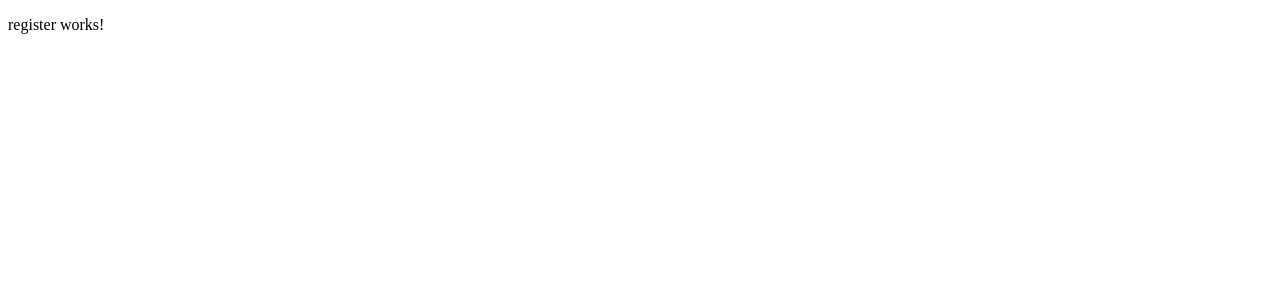
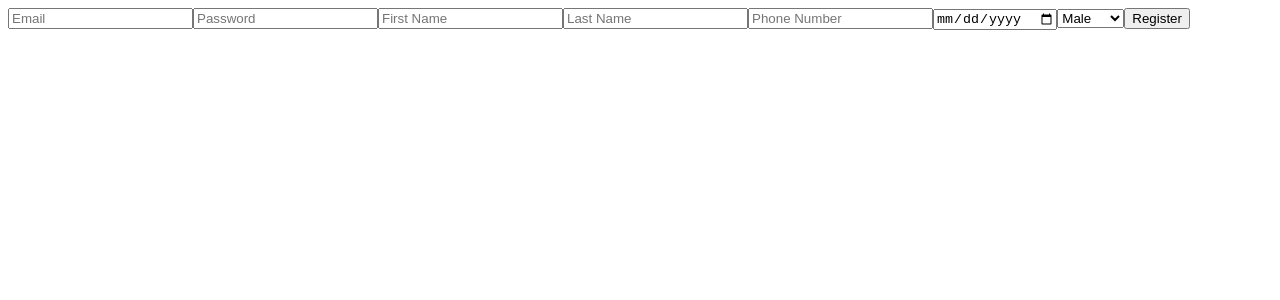
Before and after one commit to 0101dusica/GymTracker, an Angular app in the folder GymTracker.Client/: page /register in a window 1280 px wide. Shown: the top 300 px of the page. Built offline with nearby package versions, Linux system fonts and the light colour scheme.

Commit message:
Add user registration with validation, unique email check

```diff
--- a/GymTracker.Client/src/app/authModule/auth.service.ts
+++ b/GymTracker.Client/src/app/authModule/auth.service.ts
@@ -30,4 +30,9 @@ export class AuthService {
   isAuthenticated(): boolean {
     return !!this.getToken();
   }
+
+  register(user: any) {
+    return this.http.post(`${this.apiUrl}/register`, user);
+  }
+
 }
--- a/GymTracker.Client/src/app/authModule/register/register.component.html
+++ b/GymTracker.Client/src/app/authModule/register/register.component.html
@@ -1 +1,15 @@
-<p>register works!</p>
+<form (ngSubmit)="onRegister()">
+    <input type="email" [(ngModel)]="email" name="email" placeholder="Email" required />
+    <input type="password" [(ngModel)]="password" name="password" placeholder="Password" required />
+    <input type="text" [(ngModel)]="firstName" name="firstName" placeholder="First Name" required />
+    <input type="text" [(ngModel)]="lastName" name="lastName" placeholder="Last Name" required />
+    <input type="tel" [(ngModel)]="phoneNumber" name="phoneNumber" placeholder="Phone Number" />
+    <input type="date" [(ngModel)]="dateOfBirth" name="dateOfBirth" required />
+
+    <select [(ngModel)]="gender" name="gender" required>
+      <option [ngValue]="0">Male</option>
+      <option [ngValue]="1">Female</option>
+    </select>
+
+    <button type="submit">Register</button>
+  </form>
--- a/GymTracker.Client/src/app/authModule/register/register.component.ts
+++ b/GymTracker.Client/src/app/authModule/register/register.component.ts
@@ -1,11 +1,51 @@
 import { Component } from '@angular/core';
+import { AuthService } from '../auth.service';
+import { Router } from '@angular/router';
+import { CommonModule } from '@angular/common';
+import { FormsModule } from '@angular/forms';
 
 @Component({
   selector: 'app-register',
-  imports: [],
+  standalone: true,
+  imports: [CommonModule, FormsModule],
   templateUrl: './register.component.html',
   styleUrl: './register.component.scss'
 })
 export class RegisterComponent {
+  email = '';
+  password = '';
+  firstName = '';
+  lastName = '';
+  phoneNumber = '';
+  dateOfBirth: string = '';
+  gender: number = 0;
 
+  constructor(private authService: AuthService, private router: Router) {}
+
+  onRegister() {
+    this.authService.register({
+      email: this.email,
+      password: this.password,
+      firstName: this.firstName,
+      lastName: this.lastName,
+      phoneNumber: this.phoneNumber,
+      dateOfBirth: this.dateOfBirth,
+      gender: this.gender
+    }).subscribe({
+      next: () => {
+        alert('Registration successful! Please check your email to confirm your account.');
+        this.router.navigate(['/login']);
+      },
+      error: err => {
+        let errorMsg = 'Registration failed!';
+        if (err.error && typeof err.error === 'string') {
+          errorMsg = err.error;
+        } else if (err.error && err.error.message) {
+          errorMsg = err.error.message;
+        }
+        alert(errorMsg);
+        console.error(err);
+      }
+    });
+  }
 }
```
Also changed, not shown: 1 other file (tests, documents, lock files or other folders).
